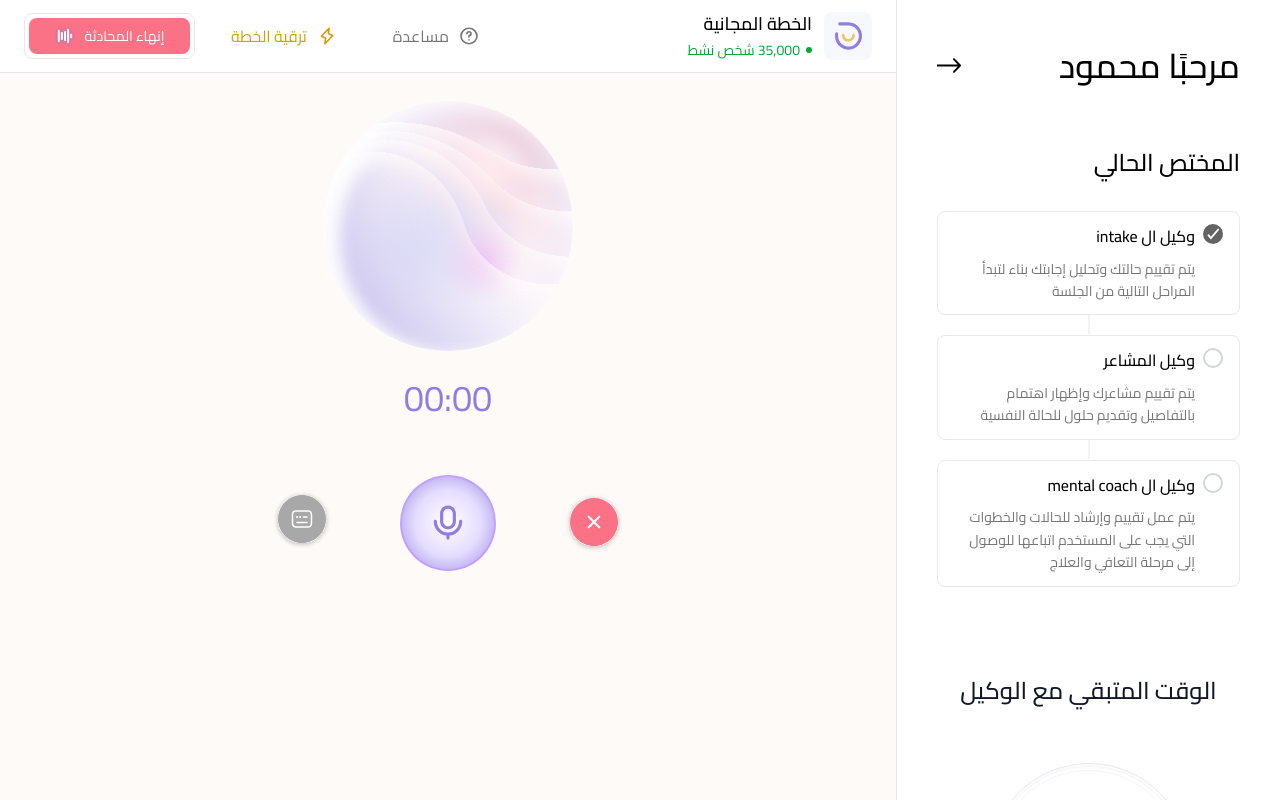
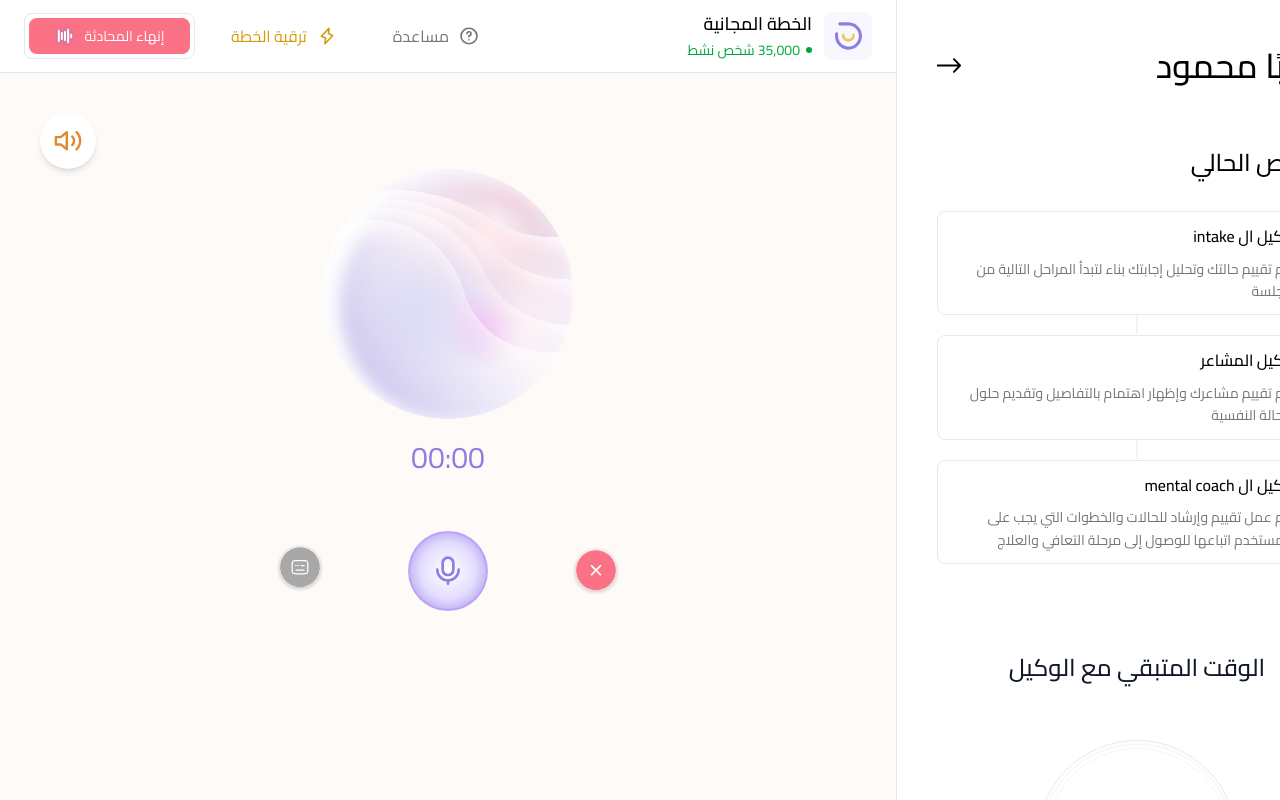
Before and after one commit to kirillchertok/Ai-website, a Next.js app: page /voice in a window 1280 px wide. Built offline with nearby package versions, Linux system fonts and the light colour scheme.

Commit message:
another fix

```diff
--- a/app/(chatting)/voice/page.tsx
+++ b/app/(chatting)/voice/page.tsx
@@ -1,7 +1,7 @@
 "use client";
 
 import Link from "next/link";
-import { useState, useRef, useEffect } from "react";
+import { useState, useRef } from "react";
 
 const VoicePage = () => {
   const [isMicPressed, setIsMicPressed] = useState(false);
@@ -10,13 +10,13 @@ const VoicePage = () => {
   const [audioBlob, setAudioBlob] = useState<Blob | null>(null);
   const [audioUrl, setAudioUrl] = useState("");
   const [volume, setVolume] = useState(0);
-  const [pingSize, setPingSize] = useState(20); // new state
+  const [pingSize, setPingSize] = useState(20);
 
   const mediaRecorderRef = useRef<MediaRecorder | null>(null);
   const streamRef = useRef<MediaStream | null>(null);
   const audioChunksRef = useRef<Blob[]>([]);
   const timerRef = useRef<NodeJS.Timeout | null>(null);
-  const volumeIntervalRef = useRef<NodeJS.Timeout | null>(null); // new
+  const volumeIntervalRef = useRef<NodeJS.Timeout | null>(null);
 
   const audioContextRef = useRef<AudioContext | null>(null);
   const analyserRef = useRef<AnalyserNode | null>(null);
@@ -147,27 +147,34 @@ const VoicePage = () => {
     typeof navigator.mediaDevices.getUserMedia === "function";
 
   return (
-    <div className="flex flex-col justify-start items-center w-full h-full p-1">
-      <div className="text-center w-[350px] flex flex-col items-center">
+    <div className="flex flex-col justify-start items-center w-full h-full p-4">
+      <button className="flex justify-center items-center self-end rounded-full w-14 h-14 bg-white shadow-md">
+        <img src="/images/sound.svg" alt="sound icon" className="w-8 h-5" />
+      </button>
+
+      <div className="text-center w-full max-w-[360px] flex flex-col items-center">
         <img
           src="/images/pulsar.svg"
           alt="sound icon"
-          className="w-[250px] h-[250px]"
+          className="w-[70vw] max-w-[250px] h-auto"
         />
 
-        <p className="text-[#907DE0] text-[36px] mt-[20px] mb-[50px]">
+        <p className="text-[#907DE0] text-3xl mt-5 mb-10">
           {isRecording ? formatTime(recordingTime) : "00:00"}
         </p>
 
-        <div className="flex flex-row justify-between items-center w-full">
-          <button className="cursor-pointer" onClick={stopRecording}>
-            <img src="/images/right-btn-voice.svg" alt="stop recording icon" />
+        <div className="flex flex-row justify-between items-center w-full px-2">
+          <button onClick={stopRecording}>
+            <img
+              src="/images/right-btn-voice.svg"
+              alt="stop recording icon"
+              className="w-10 h-10 sm:w-12 sm:h-12"
+            />
           </button>
 
-          <div className="relative flex items-center justify-center">
-            {isMicPressed && (
-              <>
-                {[0.2, 0.4, 0.8].map((duration, idx) => (
+          <div className="relative flex items-center justify-center w-24 h-24 sm:w-28 sm:h-28">
+            {isMicPressed &&
+              [0.2, 0.4, 0.8].map((duration, idx) => (
                 <div
                   key={idx}
                   className="absolute rounded-full border-1 bg-gradient-to-r from-[#FAE2E1] to-[#9887E3]/40 border-purple-400/40"
@@ -178,13 +185,12 @@ const VoicePage = () => {
                   }}
                 />
               ))}
-              </>
-            )}
 
             <button
               onClick={handleMicPress}
               disabled={!isBrowserSupported}
-              className={`flex z-10 flex-row justify-center items-center w-24 h-24 rounded-full bg-[radial-gradient(circle_at_center,#FFF_0%,#E4DDFF_51%,#9887E3_100%)]
+              className={`flex z-10 justify-center items-center w-16 h-16 sm:w-20 sm:h-20 rounded-full
+                bg-[radial-gradient(circle_at_center,#FFF_0%,#E4DDFF_51%,#9887E3_100%)]
                 border-2 border-purple-400/40
                 ${
                   !isBrowserSupported
@@ -196,7 +202,9 @@ const VoicePage = () => {
               <img
                 src="/images/microphone.svg"
                 alt="microphone icon"
-                className={`${isRecording ? "animate-pulse" : ""}`}
+                className={`${
+                  isRecording ? "animate-pulse" : ""
+                } w-6 h-6 sm:w-8 sm:h-8`}
               />
             </button>
           </div>
@@ -206,7 +214,7 @@ const VoicePage = () => {
               <img
                 src="/images/left-btn-voice.svg"
                 alt="back"
-                className="rounded-full h-full aspect-square flex items-center justify-center cursor-pointer"
+                className="w-10 h-10 sm:w-12 sm:h-12 rounded-full"
               />
             </button>
           </Link>
--- a/app/globals.css
+++ b/app/globals.css
@@ -38,6 +38,15 @@ body {
   height: auto;
   font-family: var(--font-sans);
   overflow-x: hidden;
+}
+
+button{
+  transition: scale 0.3s linear;
+  cursor: pointer;
+}
+
+button:hover{
+  scale: 0.9;
 }
 
 /* Start Animations */
--- a/components/chatting/sideBar/checkbox-card.tsx
+++ b/components/chatting/sideBar/checkbox-card.tsx
@@ -28,9 +28,6 @@ const CheckBoxCard = ({
             ? "before:content-[''] before:absolute before:-bottom-5 before:left-[50%] before:translate-x-[-50%] before:w-[0.0625rem] before:h-[1.1875rem] before:bg-[#E8E8E8]"
             : ""
         } ${checked ? "bg-white" : "bg-white"}`}
-        onClick={() => {
-          onSelect(id);
-        }}
         title={title}
       >
         {checked ? (
@@ -51,7 +48,7 @@ const CheckBoxCard = ({
 
   return (
     <div
-      className={`flex items-start gap-2 py-3 px-4 border-1 border-[#E8E8E8] rounded-lg cursor-pointer relative
+      className={`flex items-start gap-2 py-3 px-4 border-1 border-[#E8E8E8] rounded-lg relative
       ${
         !isLastItem
           ? "before:content-[''] before:absolute before:-bottom-5 before:left-[50%] before:translate-x-[-50%] before:w-[0.0625rem] before:h-[1.1875rem] before:bg-[#E8E8E8]"
@@ -59,7 +56,6 @@ const CheckBoxCard = ({
       }`}
       onClick={(e) => {
         e.stopPropagation();
-        onSelect(id);
       }}
     >
       <div className="relative">
--- a/components/chatting/sideBar/checkbox-group.tsx
+++ b/components/chatting/sideBar/checkbox-group.tsx
@@ -1,7 +1,7 @@
-'use client';
+"use client";
 
-import React, { useState } from 'react';
-import CheckBoxCard from './checkbox-card';
+import React, { useState } from "react";
+import CheckBoxCard from "./checkbox-card";
 
 type Option = {
   id: string;
@@ -10,6 +10,7 @@ type Option = {
 };
 
 type CheckBoxCardGroupProps = {
+  type: "small" | "large";
   options: Option[];
   defaultSelected?: string;
   isCollapsed?: boolean;
@@ -17,8 +18,9 @@ type CheckBoxCardGroupProps = {
 
 const CheckBoxCardGroup = ({
   options,
-  defaultSelected = '',
+  defaultSelected = "",
   isCollapsed = false,
+  type,
 }: CheckBoxCardGroupProps) => {
   const [selectedId, setSelectedId] = useState(defaultSelected);
 
@@ -28,7 +30,9 @@ const CheckBoxCardGroup = ({
 
   return (
     <div
-      className={`space-y-5 ${isCollapsed ? 'flex flex-col items-center' : ''}`}
+      className={`space-y-5 ${type === "large" && "w-[400px]"} ${
+        isCollapsed ? "flex flex-col items-center" : ""
+      }`}
     >
       {options.map((option, index) => (
         <CheckBoxCard
--- a/components/chatting/sideBar/sidebar.tsx
+++ b/components/chatting/sideBar/sidebar.tsx
@@ -62,6 +62,7 @@ function MinimizedSidebar({
 
       <div className="mt-8">
         <CheckBoxCardGroup
+          type="small"
           options={options}
           defaultSelected="option1"
           isCollapsed={true}
@@ -76,12 +77,18 @@ function MinimizedSidebar({
 function FullSidebar({
   toggleSidebar,
   options,
+  isOpen,
 }: {
   toggleSidebar: () => void;
   options: any[];
+  isOpen: boolean;
 }) {
   return (
-    <div className="p-10 h-auto gap-14 flex flex-col justify-between">
+    <div
+      className={`p-10 h-auto gap-14 flex flex-col justify-between absolute top-0 transitition-all duration-300 ${
+        !isOpen && "hidden"
+      } ${isOpen ? "left-0" : "left-[100%]"}`}
+    >
       <div
         className="flex justify-between items-center w-full"
         onClick={toggleSidebar}
@@ -124,6 +131,7 @@ function FullSidebar({
         <p className="w-full text-right text-2xl font-medium">المختص الحالي</p>
         <div className="space-y-2">
           <CheckBoxCardGroup
+            type="large"
             options={options}
             defaultSelected="option1"
             isCollapsed={false}
@@ -171,7 +179,7 @@ export default function Sidebar() {
       )}
 
       <aside
-        className={`bg-white border-l border-gray-200 h-full overflow-y-auto transition-all duration-300 md:block z-30 scrollbar-hide ${
+        className={`bg-white border-l border-gray-200 h-full overflow-y-auto transition-all duration-300 md:block z-30 relative scrollbar-hide ${
           isMobile ? "" : ""
         } ${
           isOpen
@@ -182,11 +190,14 @@ export default function Sidebar() {
         }`}
         onClick={toggleSidebar}
       >
-        {isOpen ? (
-          <FullSidebar toggleSidebar={toggleSidebar} options={options} />
-        ) : (
+        {!isOpen && (
           <MinimizedSidebar toggleSidebar={toggleSidebar} options={options} />
         )}
+        <FullSidebar
+          toggleSidebar={toggleSidebar}
+          options={options}
+          isOpen={isOpen}
+        />
       </aside>
     </>
   );
```
Lines whose indentation alone changed are shown as unchanged.
